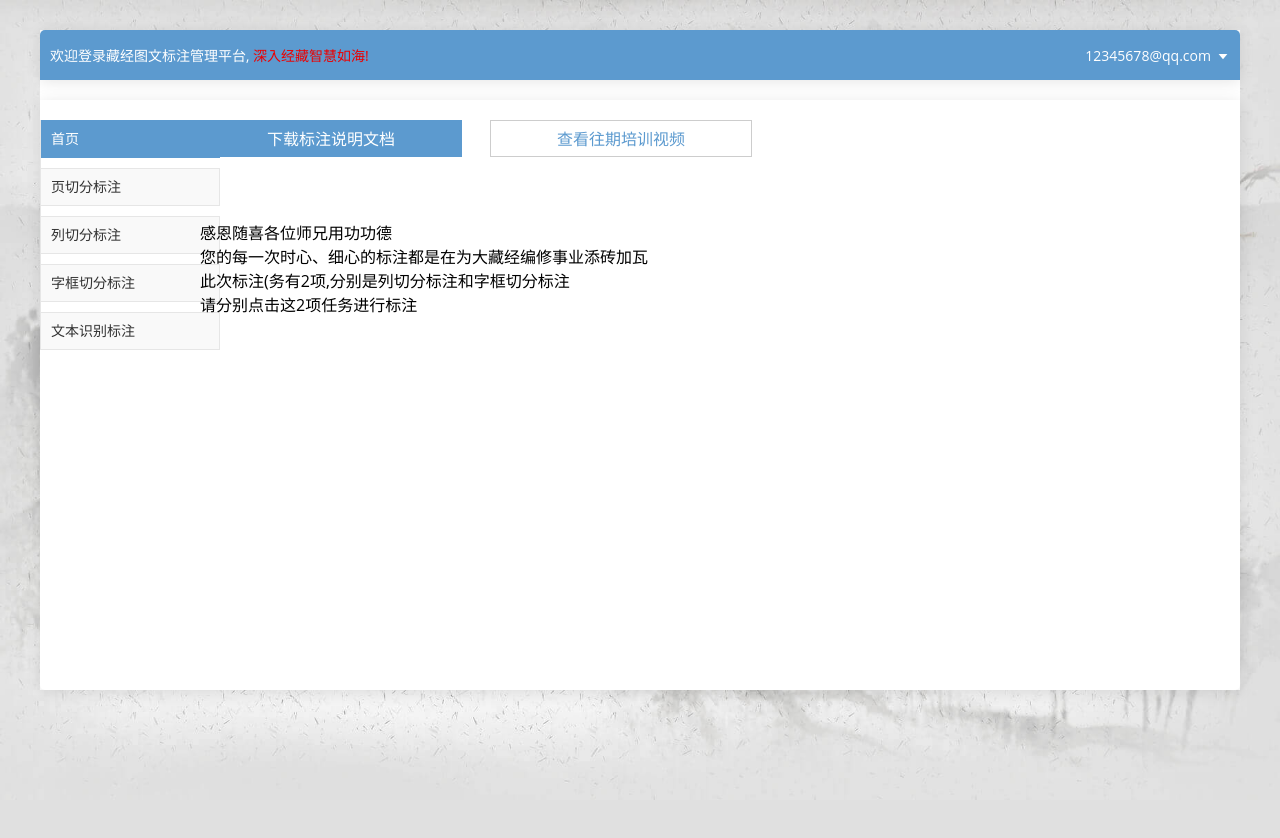
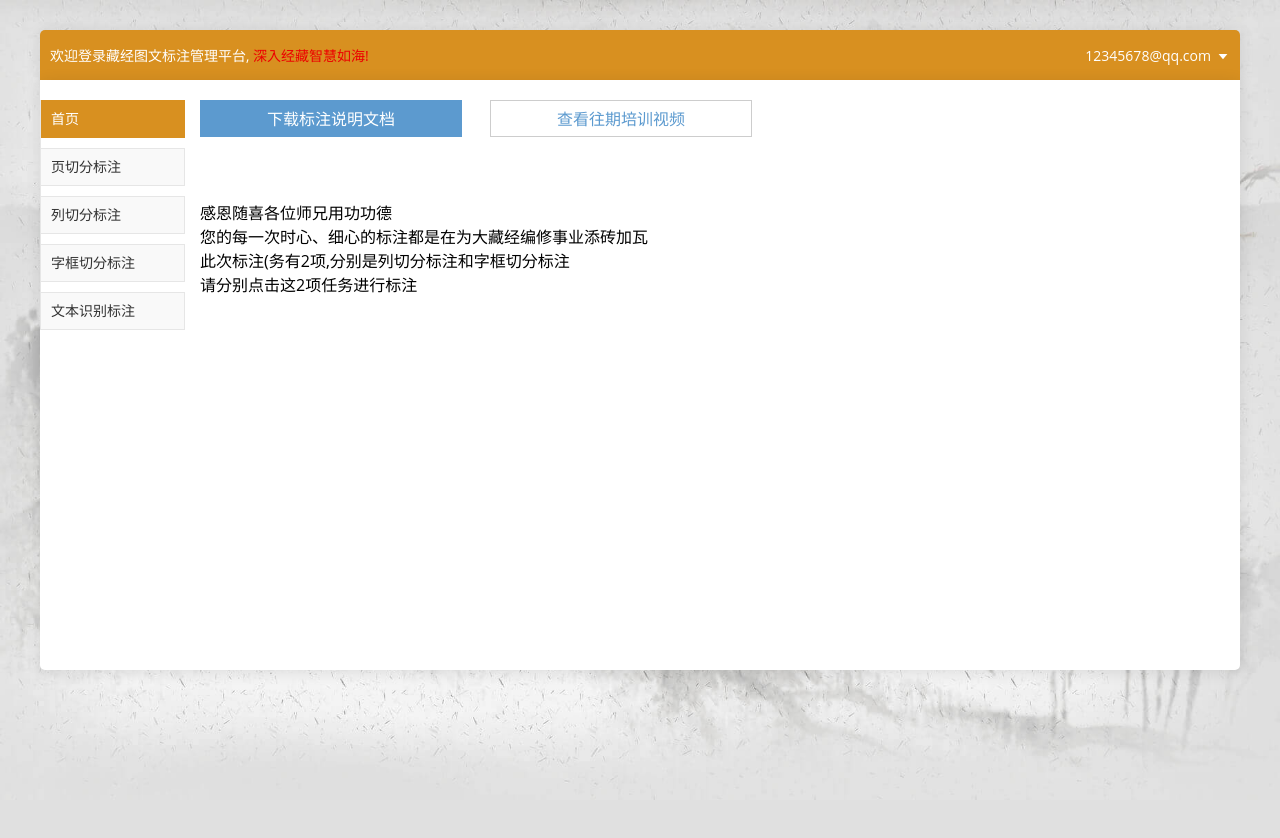
Before and after one commit to xQuotes/tagging-platform, a Vue app: page /#/home in a window 1280 px wide. Built offline with nearby package versions, Linux system fonts and the light colour scheme.

Commit message:
样式修改

```diff
--- a/src/views/index.vue
+++ b/src/views/index.vue
@@ -196,11 +196,10 @@ export default {
       position:relative;
       margin-top:30px;
       min-height:550px;
-      background-color: #fff;
       .header{
         height:50px;
         line-height:50px;
-        background-color: #5C9ACF;
+        background-color: #D89020;
         padding:0 10px;
         border-top-left-radius:5px;
         border-top-right-radius:5px;
@@ -232,10 +231,10 @@ export default {
         border-bottom-left-radius:5px;
         border-bottom-right-radius:5px;
         box-shadow: 0 2px 15px 0 rgba(0,0,0,.1);
-        margin-top:20px;
+        padding-top:20px;
         .sidebar-wrapper{
           .sidebar{
-            width: 180px;
+            width: 145px;
             float: left;
             position: relative;
             margin-right: -100%;
@@ -255,15 +254,15 @@ export default {
                   display: block;
                 }
                 &.active{
-                  background-color: #5C9ACF;
-                  border-color: #5C9ACF;
+                  background-color: #D89020;
+                  border-color: #D89020;
                   a{
                     color: #fff;
                   }
                 }
                 &.router-link-active{
-                  background-color: #5C9ACF;
-                  border-color: #5C9ACF;
+                  background-color: #D89020;
+                  border-color: #D89020;
                   color: #fff;
                   a{
                     color: #fff;
```
